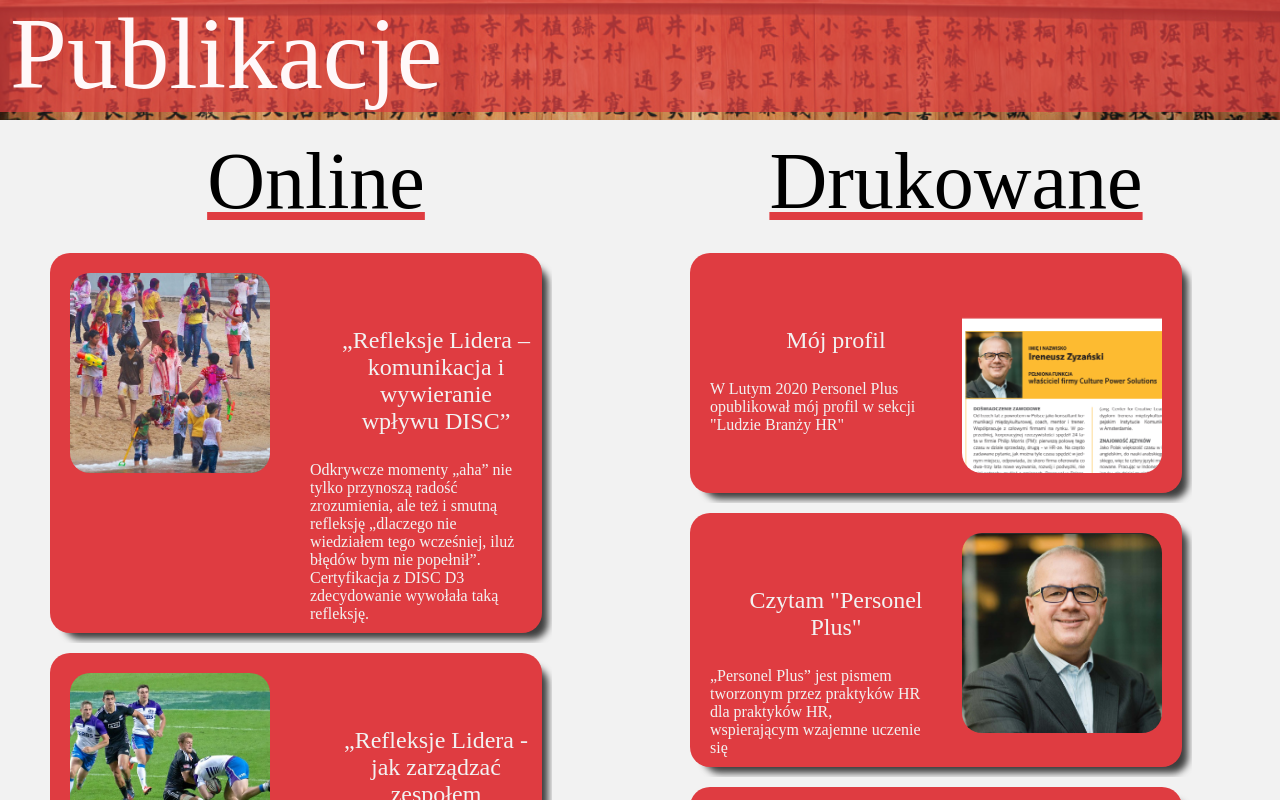
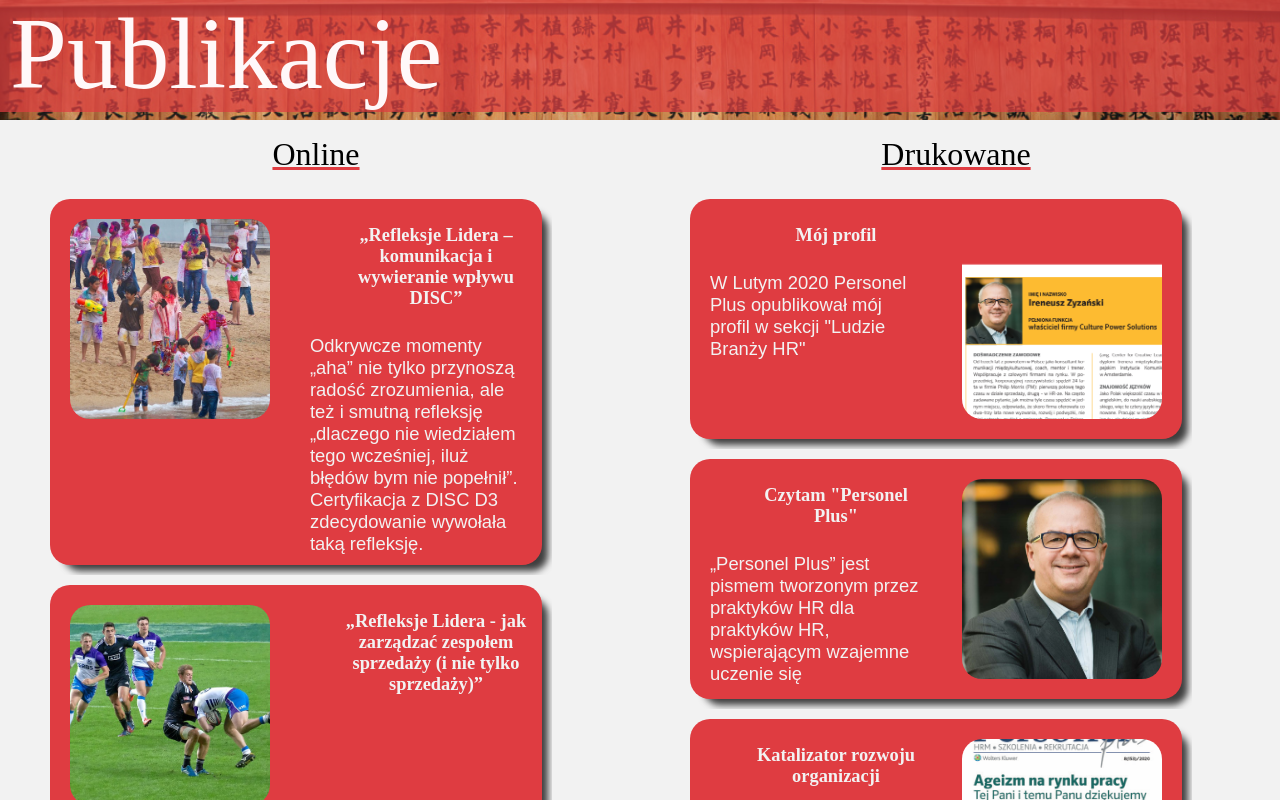
Before and after one commit to Redseb/Culture-Power-Solutions-site, a React (Create React App) app: page /publications in a window 1280 px wide. Shown: the part 680-1480 px from the top of the page. Built offline with nearby package versions, Linux system fonts and the light colour scheme.

Commit message:
Fixed formatting

```diff
--- a/package.json
+++ b/package.json
@@ -1,6 +1,6 @@
 {
   "name": "culture-power-solutions",
-  "version": "1.4.0",
+  "version": "1.5.0",
   "homepage": "https://zyzanski.com",
   "private": true,
   "dependencies": {
--- a/src/App.scss
+++ b/src/App.scss
@@ -6,10 +6,20 @@ $white: #f2f2f2;
 $black: #000000;
 
 * {
-  font-family: Playfair-Display, serif, Times;
   overflow-x: hidden;
   margin: 0;
   padding: 0;
+}
+p,
+li,
+a {
+  font-family: Arial, Helvetica, sans-serif;
+}
+h1,
+h2,
+h3,
+h4 {
+  font-family: Playfair-Display, serif, Times;
 }
 
 body {
--- a/src/components/Article/Article.scss
+++ b/src/components/Article/Article.scss
@@ -20,11 +20,6 @@
   box-shadow: 10px 10px 7px -4px rgba(0, 0, 0, 0.75);
   @media screen and (min-width: 768px) {
     display: block;
-    #cardText {
-      h2 {
-        margin-top: 8vh;
-      }
-    }
   }
   #cardText {
     display: flex;
@@ -33,11 +28,12 @@
     color: $white;
     padding: 10px;
     h2 {
-      font-size: 3vh;
+      font-size: 2.3vh;
       text-align: center;
+      font-weight: bold;
     }
     p {
-      font-size: 2vh;
+      font-size: 2.3vh;
       text-align: left;
       margin-left: 10px;
       margin-right: 10px;
--- a/src/pages/Home/Home.scss
+++ b/src/pages/Home/Home.scss
@@ -8,21 +8,21 @@
   padding-left: 1vh;
   padding-right: 1vh;
   h1 {
-    font-size: 12vh;
+    font-size: 10vh;
     font-weight: normal;
     text-decoration: underline;
     text-decoration-color: $primary;
     text-align: center;
   }
   h2 {
-    font-size: 5vh;
+    font-size: 4vh;
     font-weight: normal;
     margin-top: 2vh;
     margin-bottom: 2vh;
     text-align: center;
   }
   p {
-    font-size: 2vh;
+    font-size: 2.3vh;
     margin-top: 10px;
     text-align: center;
   }
@@ -77,7 +77,7 @@
     box-shadow: 10px 10px 23px -6px rgba(0, 0, 0, 0.75);
     margin-top: 30px;
     h2 {
-      font-size: 5vh;
+      font-size: 4vh;
       padding: 0;
     }
     a {
@@ -115,7 +115,7 @@
     margin-top: 55px;
   }
 
-  @media screen and (min-width: 768px) {
+  @media screen and (min-width: 1025px) {
     h2 {
       padding-left: 5vh;
       text-align: left;
--- a/src/pages/MyBook/MyBook.scss
+++ b/src/pages/MyBook/MyBook.scss
@@ -3,24 +3,24 @@
   background-color: $white;
   #textSection {
     margin: 10vh;
-    font-size: 3vh;
+    font-size: 2.3vh;
     p {
       margin-bottom: 20px;
-      font-size: 2vh;
+      font-size: 2.3vh;
     }
     ul {
       display: flex;
       flex-direction: column;
     }
     li {
-      font-size: 2vh;
+      font-size: 2.3vh;
       list-style-type: disc;
       list-style-position: inside;
       display: list-item;
       font-weight: normal;
     }
     h3 {
-      font-size: 5vh;
+      font-size: 4vh;
       font-weight: normal;
       margin-top: 2vh;
       margin-bottom: 2vh;
@@ -59,7 +59,7 @@
   }
 }
 #title {
-  font-size: 8vh;
+  font-size: 4vh;
   font-weight: normal;
   text-decoration: underline;
   text-decoration-color: $primary;
--- a/src/pages/Publications/Publications.scss
+++ b/src/pages/Publications/Publications.scss
@@ -16,7 +16,7 @@
       width: 100vw;
       padding-right: 5vw;
       .listHeader {
-        font-size: 10vh;
+        font-size: 4vh;
         text-align: center;
         text-decoration: underline;
         text-decoration-color: $primary;
--- a/src/pages/Videos/Videos.scss
+++ b/src/pages/Videos/Videos.scss
@@ -12,7 +12,7 @@
     #videoTitle {
       text-decoration: underline;
       text-decoration-color: $primary;
-      font-size: 6vh;
+      font-size: 4vh;
       padding-top: 1vh;
       padding-bottom: 1vh;
     }
```
Also changed, not shown: 1 other file (tests, documents, lock files or other folders).
